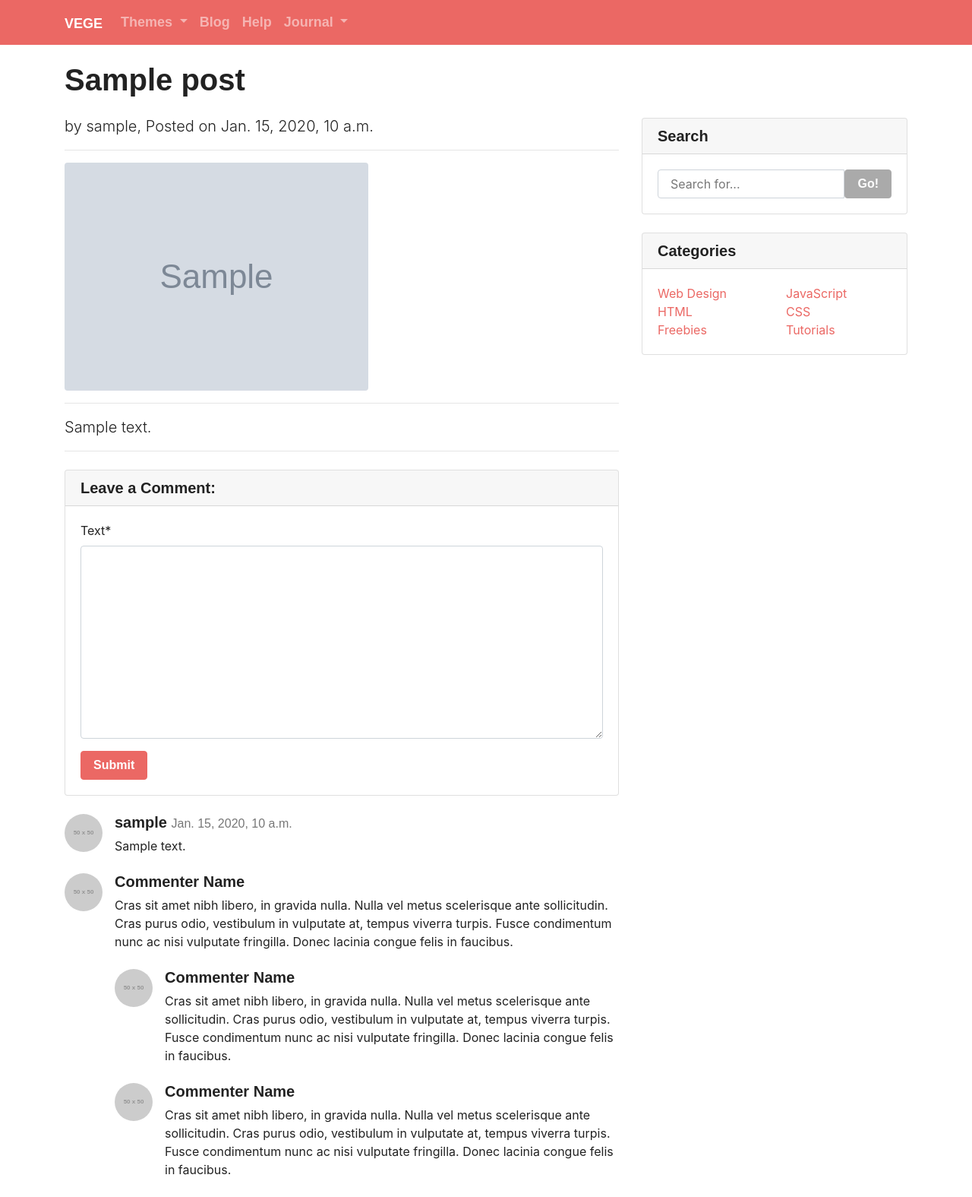
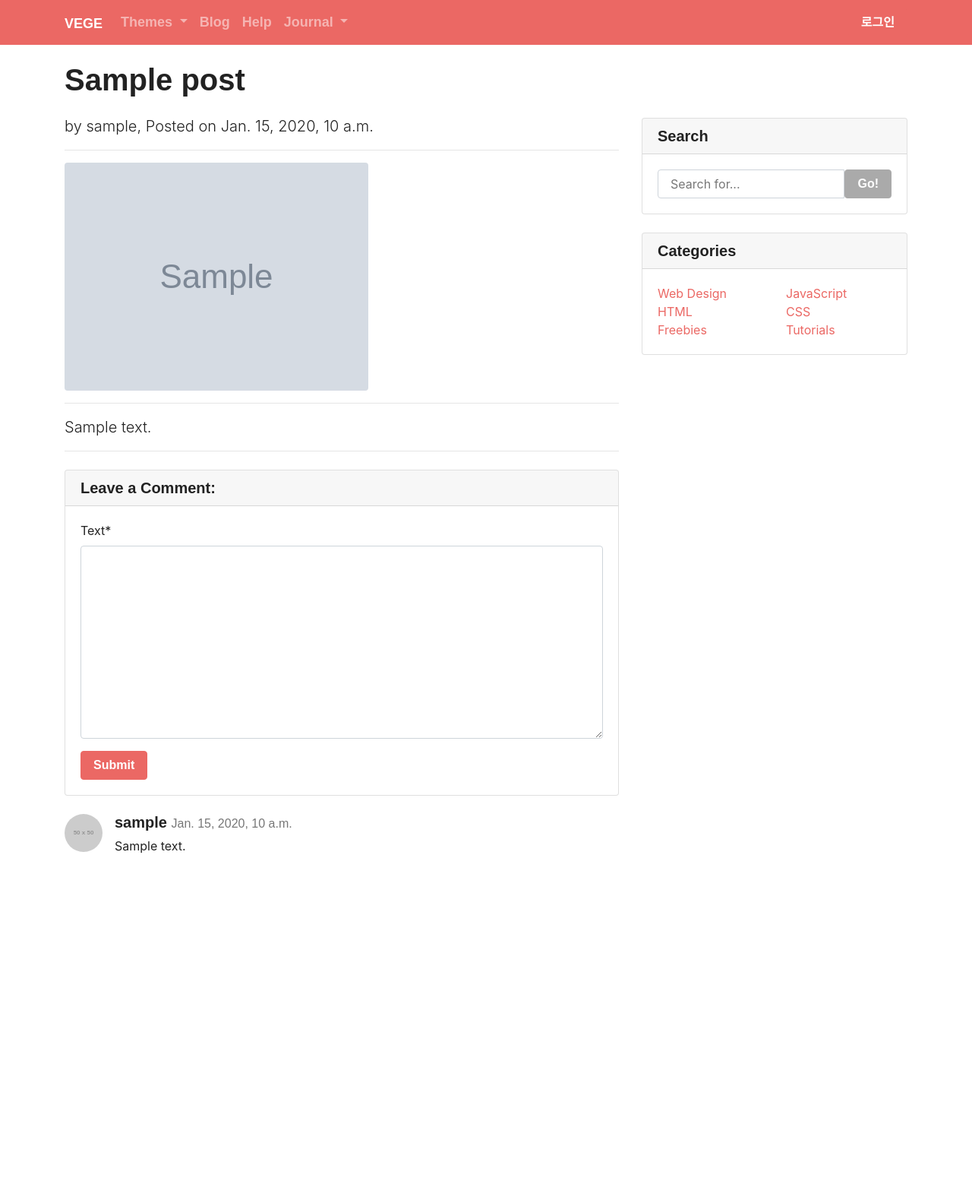
Before and after one commit to hooNpk/vege-search, a Django app: page /blog/1/ in a window 1280 px wide. Shown: the whole page at 76% size. After the commit the page ends 1123 px from the top, so only its background shows below. Run offline with Django 3.2, Linux system fonts and the light colour scheme; tables that the repository leaves empty hold one stand-in row (values such as "Sample post"); grey boxes marked "Sample" are stand-in pictures; grey boxes labelled with a size stand in for pictures from a placeholder-image service; some libraries are stand-ins or nearby versions; some web fonts are replaced.

Commit message:
Google Login, Modal, Delete unused comments

```diff
--- a/blog/templates/blog/base.html
+++ b/blog/templates/blog/base.html
@@ -10,7 +10,7 @@
     <link rel="stylesheet" href="{% static 'blog/bootstrap/css/bootstrap.css' %}" media="screen">
     <link rel="stylesheet" href="{% static 'blog/bootstrap/css/blog-home.css' %}" media="screen">
     <link rel="stylesheet" href="{% static 'blog/_asset/css/custom.min.css' %}">
-
+    <script src="https://kit.fontawesome.com/3e4ec938fe.js" crossorigin="anonymous"></script>
 </head>
 
 <body>
@@ -75,10 +75,47 @@
                     </li>
                 </ul>
 
+                <ul class="nav navbar-nav ml-auto">
+                    {% if user.is_authenticated %}
+                    <li class="nav-item dropdown">
+                        <a class="nav-link dropdown-toggle" data-toggle="dropdown" href="#" id="download">{{ user }} <span
+                                class="caret"></span></a>
+                        <div class="dropdown-menu" aria-labelledby="download">
+                            <a class="dropdown-item" href="/accounts/logout/"> 로그아웃 </a>
+                        </div>
+                    </li>
+                    {% else %}
+                    <li class="nav-item">
+                        <button type="button" class="btn btn-primary" data-toggle="modal" data-target="#loginModal">
+                            로그인
+                        </button>
+                    </li>
+                    {% endif %}
+                </ul>
             </div>
         </div>
     </div>
 
+    {% load socialaccount %}
+    <div class="modal fade" id="loginModal" tabindex="-1" role="dialog" aria-labelledby="exampleModalLabel" aria-hidden="true">
+        <div class="modal-dialog">
+            <div class="modal-content">
+                <div class="modal-header">
+                    <h5 class="modal-title" id="exampleModalLabel">환영합니다!</h5>
+                    <button type="button" class="close" data-dismiss="modal" aria-label="Close">
+                        <span aria-hidden="true">&times;</span>
+                    </button>
+                </div>
+                <div class="modal-body">
+                    <a role="button" class="btn btn-primary" href="{% provider_login_url 'google' %}"><i class="fab fa-google"></i>  구글 계정으로 로그인</a>
+                </div>
+                <div class="modal-footer">
+                    <button type="button" class="btn btn-secondary" data-dismiss="modal">Close</button>
+                    <button type="button" class="btn btn-primary">Save changes</button>
+                </div>
+            </div>
+        </div>
+    </div>
     <!-- Page Content -->
     <div class="container">
         <div class="row">
--- a/blog/templates/blog/post_detail.html
+++ b/blog/templates/blog/post_detail.html
@@ -55,38 +55,6 @@
     {% endfor %}
 </div>
 
-<!-- Comment with nested comments -->
-<div class="media mb-4">
-    <img class="d-flex mr-3 rounded-circle" src="http://placehold.it/50x50" alt="">
-    <div class="media-body">
-        <h5 class="mt-0">Commenter Name</h5>
-        Cras sit amet nibh libero, in gravida nulla. Nulla vel metus scelerisque ante sollicitudin. Cras purus odio,
-        vestibulum in vulputate at, tempus viverra turpis. Fusce condimentum nunc ac nisi vulputate fringilla. Donec
-        lacinia congue felis in faucibus.
-
-        <div class="media mt-4">
-            <img class="d-flex mr-3 rounded-circle" src="http://placehold.it/50x50" alt="">
-            <div class="media-body">
-                <h5 class="mt-0">Commenter Name</h5>
-                Cras sit amet nibh libero, in gravida nulla. Nulla vel metus scelerisque ante sollicitudin. Cras purus
-                odio, vestibulum in vulputate at, tempus viverra turpis. Fusce condimentum nunc ac nisi vulputate
-                fringilla. Donec lacinia congue felis in faucibus.
-            </div>
-        </div>
-
-        <div class="media mt-4">
-            <img class="d-flex mr-3 rounded-circle" src="http://placehold.it/50x50" alt="">
-            <div class="media-body">
-                <h5 class="mt-0">Commenter Name</h5>
-                Cras sit amet nibh libero, in gravida nulla. Nulla vel metus scelerisque ante sollicitudin. Cras purus
-                odio, vestibulum in vulputate at, tempus viverra turpis. Fusce condimentum nunc ac nisi vulputate
-                fringilla. Donec lacinia congue felis in faucibus.
-            </div>
-        </div>
-
-    </div>
-</div>
-
 {% endblock %}
 
 <!--
--- a/my_site/settings.py
+++ b/my_site/settings.py
@@ -15,7 +15,6 @@ import os
 # Build paths inside the project like this: os.path.join(BASE_DIR, ...)
 BASE_DIR = os.path.dirname(os.path.dirname(os.path.abspath(__file__)))
 
-SITE_ID = 1
 
 # Quick-start development settings - unsuitable for production
 # See https://docs.djangoproject.com/en/3.0/howto/deployment/checklist/
@@ -140,3 +139,7 @@ MEDIA_ROOT = os.path.join(BASE_DIR, '_media')
 MEDIA_URL = '/media/'
 
 CRISPY_TEMPLATE_PACK = 'bootstrap4'
+
+LOGIN_REDIRECT_URL = '/blog/'
+
+SITE_ID = 1
--- a/my_site/urls.py
+++ b/my_site/urls.py
@@ -20,6 +20,7 @@ from django.conf import settings
 
 urlpatterns = [
     path('admin/', admin.site.urls),
+    path('', include('blog.urls')),
     path('blog/', include('blog.urls')),
     path('accounts/', include('allauth.urls')),
 ]
```
